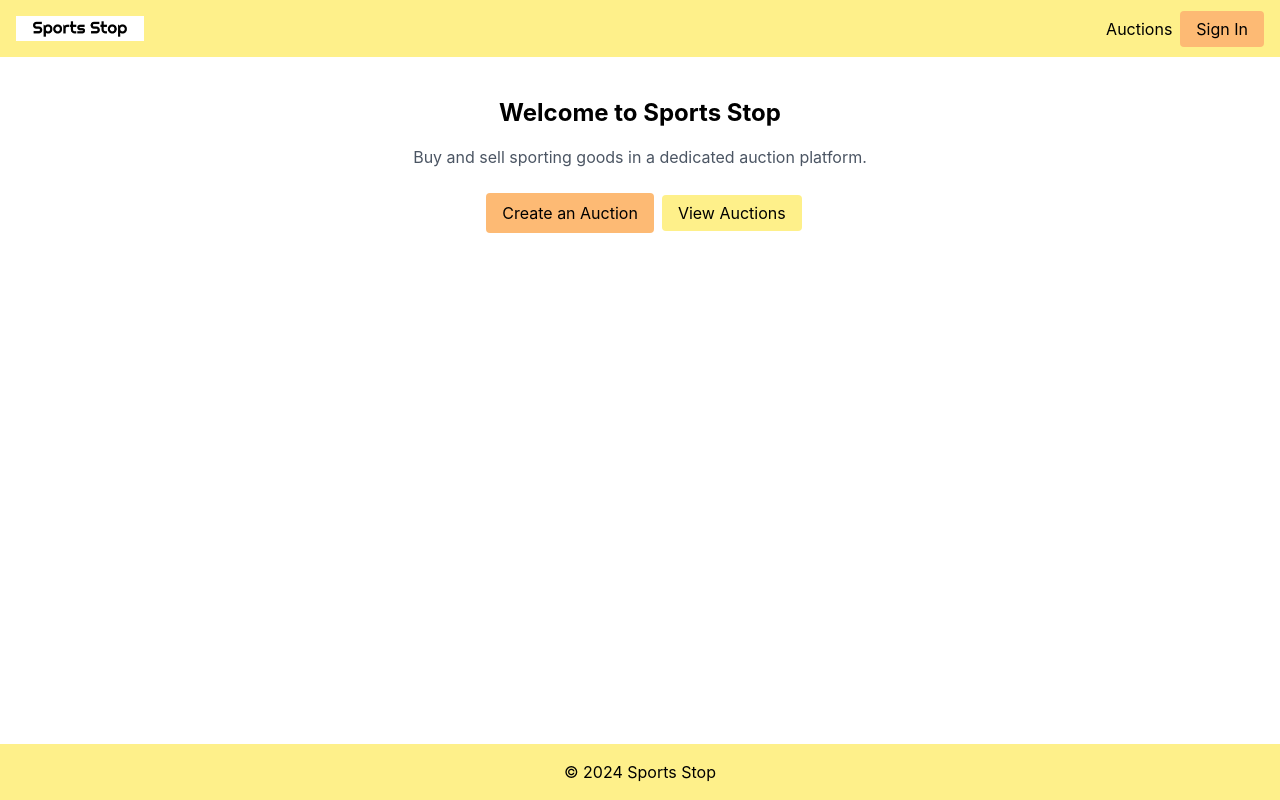
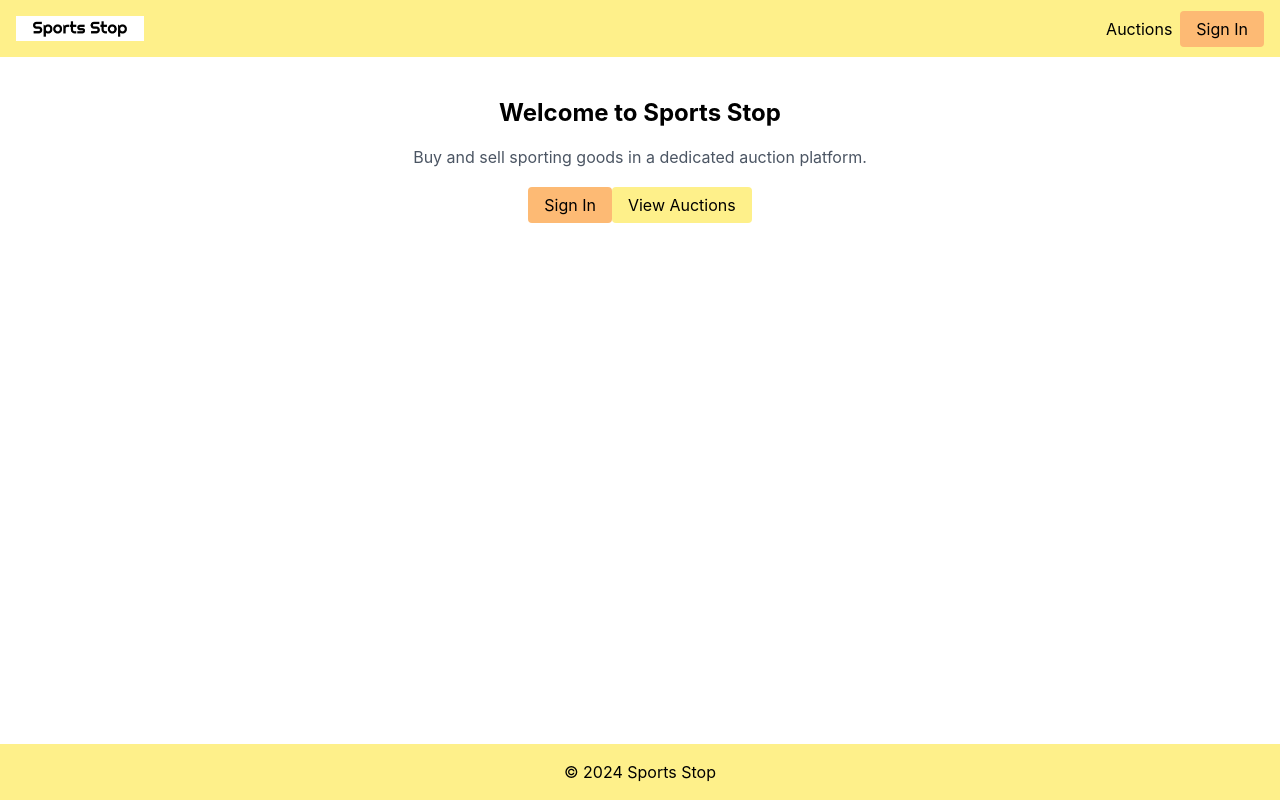
Before and after one commit to tarin-james/sports-stop-frontend, a React (Create React App) app: page / in a window 1280 px wide. Built offline with nearby package versions, Linux system fonts and the light colour scheme; no server answers.

Commit message:
add sign in

```diff
--- a/src/components/landing/LandingPage.js
+++ b/src/components/landing/LandingPage.js
@@ -1,9 +1,9 @@
 import { Link } from "react-router-dom";
 import React from "react";
-
-
+import { useUser } from "../auth/AuthProvider";
 
 export function LandingPage() {
+  const { isLoggedIn } = useUser();
   return (
     <div className="text-center p-10">
       <h2 className="text-2xl font-bold">Welcome to Sports Stop</h2>
@@ -11,9 +11,21 @@ export function LandingPage() {
         Buy and sell sporting goods in a dedicated auction platform.
       </p>
       <div className="mt-6">
-        <button className="bg-orange-300 text-black px-4 py-2 rounded mx-2">
-          Create an Auction
-        </button>
+        {isLoggedIn ? (
+          <Link
+            to="/create"
+            className="bg-orange-300 text-black px-4 py-2 rounded mx-2"
+          >
+            Create an Auction
+          </Link>
+        ) : (
+          <a
+            className="bg-orange-300 text-black px-4 py-2 rounded"
+            href="https://sports-stop.onrender.com/login"
+          >
+            Sign In
+          </a>
+        )}
         <Link to="/auctions" className="bg-yellow-200 px-4 py-2 rounded">
           View Auctions
         </Link>
```
